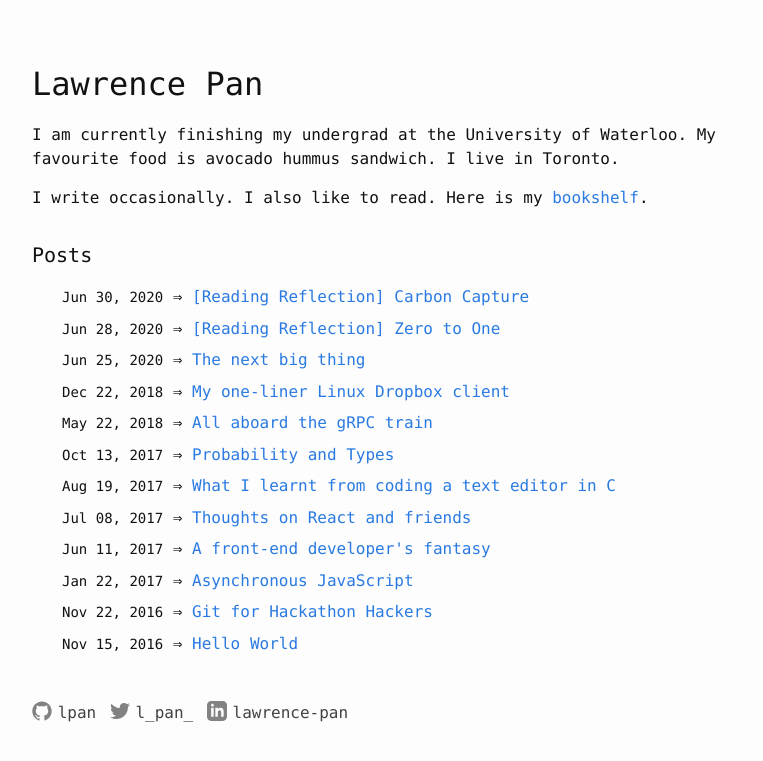
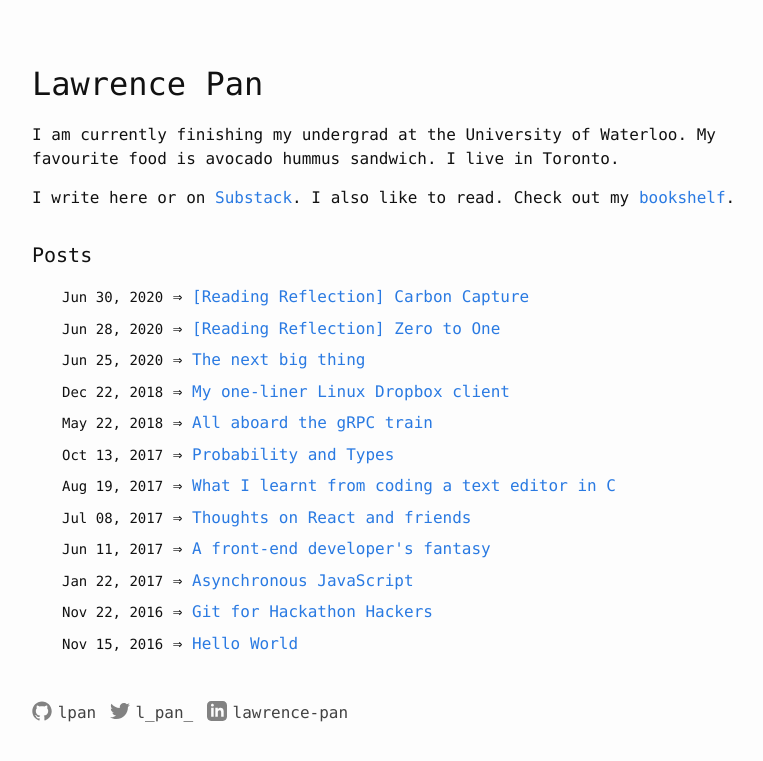
Before and after one commit to lpan/lpan.github.io, a Jekyll site: the page built from index.html, in a window 1280 px wide. Shown: the top 761 px of the page, without its empty margins (238-1001 px from the left). Built offline with Jekyll 4.4.1, drawn with Linux system fonts in a browser that asks for light colours.

Commit message:
add substack link

```diff
--- a/index.html
+++ b/index.html
@@ -9,8 +9,8 @@ layout: default
   </p>
 
   <p>
-    I write occasionally. I also like to read. Here is
-    my <a href="/bookshelf">bookshelf</a>.
+    I write here or on <a href="https://lpan.substack.com/">Substack</a>. I also
+    like to read. Check out my <a href="/bookshelf">bookshelf</a>.
   </p>
 
   <h1 class="page-heading">Posts</h1>
```
